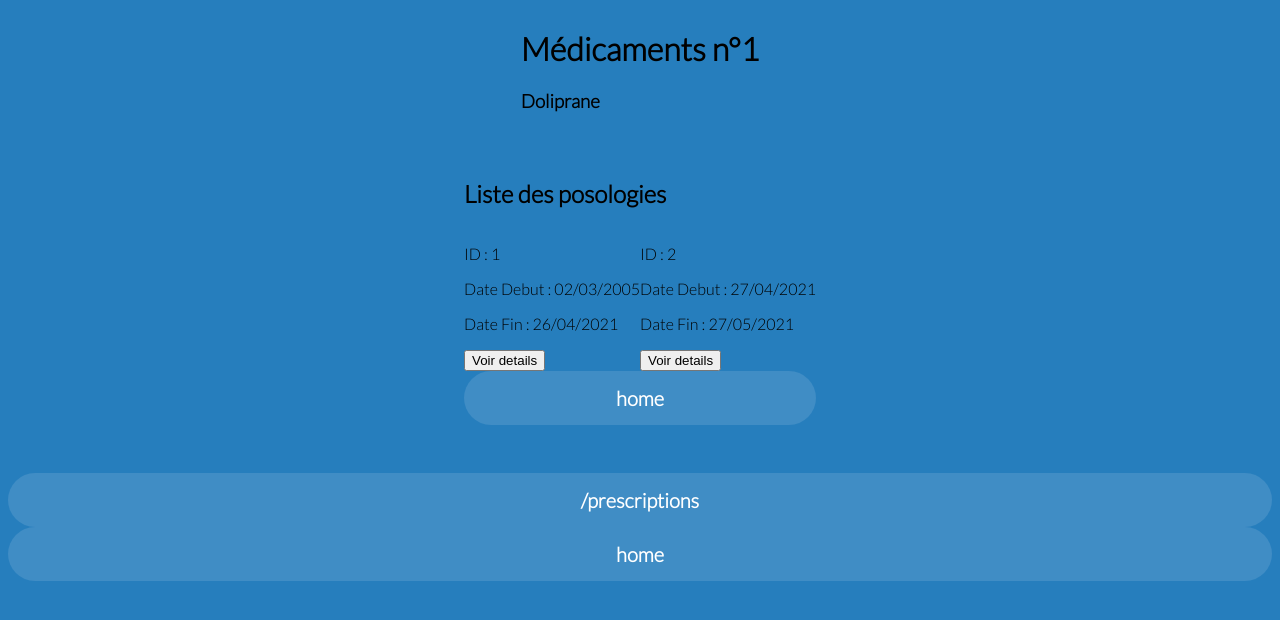
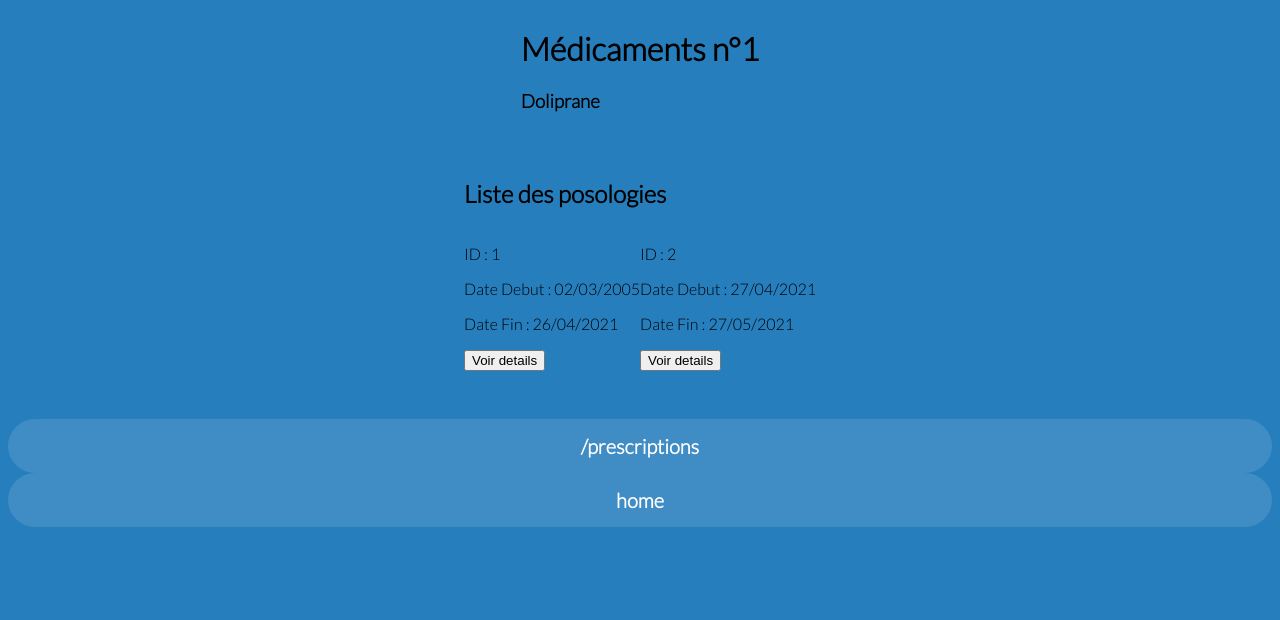
Before and after one commit to LoicSibilski/Medicaments, an Angular app in the folder angular-medicament/: page /medics/detail/1 in a window 1280 px wide. Shown: the top 620 px of the page. Built offline with nearby package versions, Linux system fonts and the light colour scheme.

Commit message:
fix(medic): fix sur l'affichage du medic detail

```diff
--- a/angular-medicament/src/app/feature/posologie/pages/posologies-list/posologies-list.component.html
+++ b/angular-medicament/src/app/feature/posologie/pages/posologies-list/posologies-list.component.html
@@ -10,9 +10,9 @@
             </div>
         </div>
     </div>
-    <div class="button">
+    <div class="button" *ngIf="fromMedicList">
         <app-button-redirector routerLink="/home">
-            home
+            homesdf
         </app-button-redirector>
     </div>
 </div>
--- a/angular-medicament/src/app/feature/posologie/pages/posologies-list/posologies-list.component.ts
+++ b/angular-medicament/src/app/feature/posologie/pages/posologies-list/posologies-list.component.ts
@@ -15,6 +15,7 @@
   @Input() id: number;
 
   posologies: Posologie[];
+  fromMedicList: boolean =true;
 
   constructor(private posoService: PosologieService, private medicService: MedicService) { }
 
@@ -24,6 +25,8 @@
     }
     else {
       this.posologies = this.medicService.findAllPosologiesByMedicId(this.id)
+      this.fromMedicList = false;
+
     }
   }
 }
```
